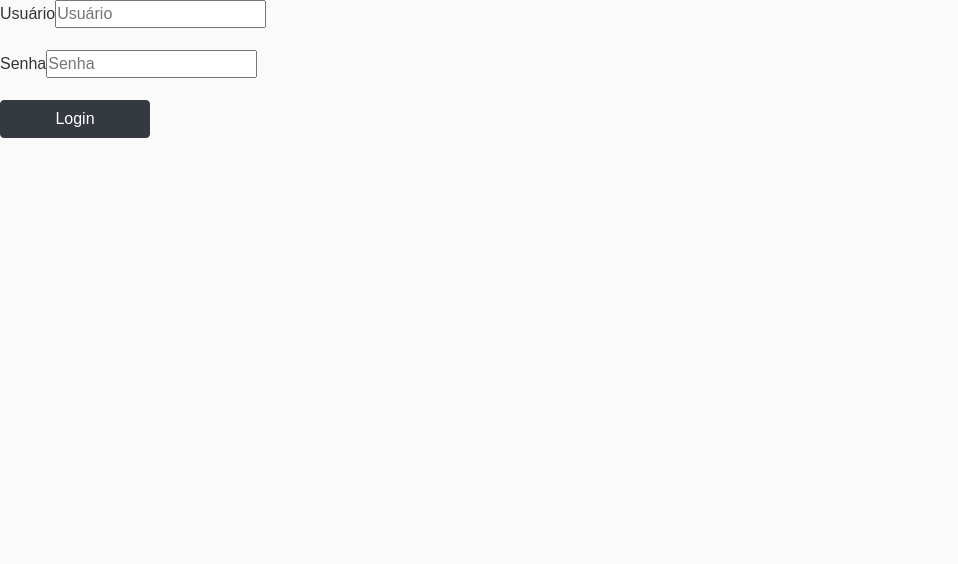
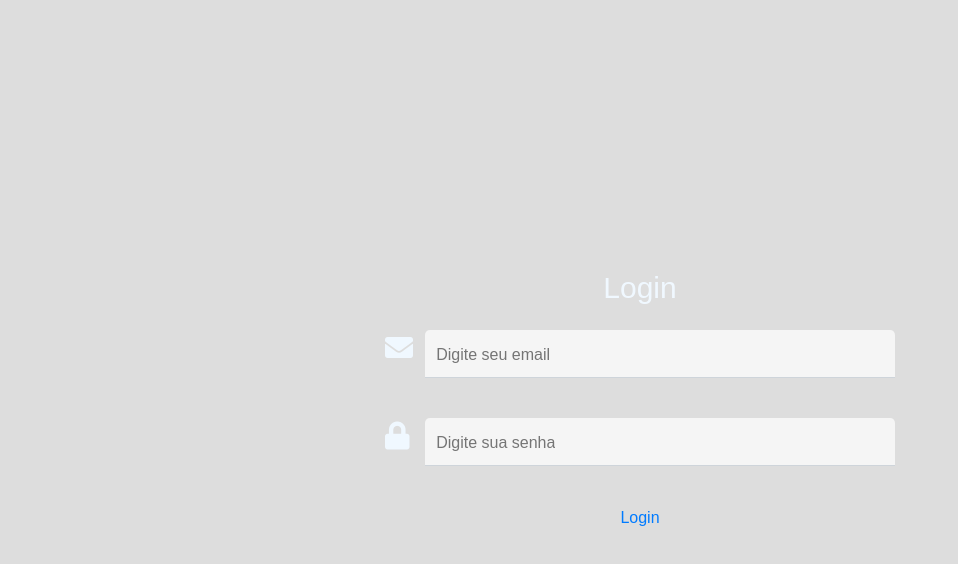
Before and after one commit to greisonsantos/transseis-integration-front, a React (Create React App) app: page / in a window 1280 px wide. Shown: the top 564 px of the page, without its empty margins (0-958 px from the left). Built offline with nearby package versions, Linux system fonts and the light colour scheme.

Commit message:
page login

```diff
--- a/src/App.js
+++ b/src/App.js
@@ -1,12 +1,24 @@
-import React from "react";
-import Routes from "./routes";
+import React, { Fragment } from 'react';
 
-import "./styles.css";
+import '@fortawesome/fontawesome-free/css/all.min.css';
+import 'bootstrap-css-only/css/bootstrap.min.css';
+import 'mdbreact/dist/css/mdb.css';
 
-const App = () => (
-  <div className="App">
-    <Routes />
-  </div>
-);
+import GlobalStyle from './styles/Global'
+import Routes from './routes'
+
+import { BrowserRouter } from "react-router-dom";
+
+
+function App() {
+  return (
+    <BrowserRouter >
+      <Fragment>
+        <GlobalStyle />
+        <Routes />
+      </Fragment>
+    </BrowserRouter>
+  );
+}
 
 export default App;
--- a/src/index.js
+++ b/src/index.js
@@ -1,6 +1,8 @@
 import React from 'react';
 import ReactDOM from 'react-dom';
-
+import '@fortawesome/fontawesome-free/css/all.min.css';
+import 'bootstrap-css-only/css/bootstrap.min.css';
+import 'mdbreact/dist/css/mdb.css';
 import App from './App';
 
 ReactDOM.render(<App />, document.getElementById('root'));
--- a/src/pages/login/index.js
+++ b/src/pages/login/index.js
@@ -1,58 +1,54 @@
-import React, { Component } from "react";
+import React from "react";
+import { MDBContainer, MDBRow, MDBCol, MDBInput, MDBBtn, MDBIcon } from 'mdbreact';
+import './style.css';
 import { Link } from "react-router-dom";
-import { Form, Button, FormGroup } from "react-bootstrap";
-import "bootstrap/dist/css/bootstrap.min.css";
-import Image from "../../assets/login.png";
 
-import "./styles.css";
+const Login = () => {
+  return (
 
+    <div className='container'>
+      {/* <img src={logo} alt="Logo" height="150px" width="250px" id='imageLogo' /> */}
+      <MDBContainer>
+        <MDBRow style={{ width: '100%', display: 'flex', justifyContent: 'center' }}>
+          <MDBCol md="6">
+            <form >
+              <p className="h5 text-center mb-4 title">Login</p>
+              <div className="grey-text">
+                <MDBInput
+                  labelClass='inputs'
+                  iconClass='inputs'
+                  background='inputs'
+                  label="Digite seu email"
+                  icon="envelope"
+                  group
+                  type="email"
+                  validate
+                  error="wrong"
+                  success="right"
+                />
+                <MDBInput
+                  iconClass='inputs'
+                  background='inputs'
+                  label="Digite sua senha"
+                  icon="lock"
+                  group
+                  type="password"
+                  validate
+                />
+                <div className='selectSector'>
 
-export default class Login extends Component {
-  render() {
-    return (
-      <div>
-        <Form>
-          <FormGroup>
-            <div className="form__group field">
-              <label for="user" className="form__label">
-                Usuário
-                    </label>
-              <input
-                type="input"
-                className="form__field"
-                placeholder="Usuário"
-                name="user"
-                id="user"
-                required
-              />
+                </div>
 
-            </div>
-          </FormGroup>
-          <FormGroup controlId="formGroupPassword">
-            <div className="form__group field">
-              <label for="user" className="form__label">
-                Senha
-                    </label>
-              <input
-                type="password"
-                className="form__field"
-                placeholder="Senha"
-                name="password"
-                id="password"
-                required
-              />
+              </div>
+              <div className="text-center">
+                <Link to="/home">Login</Link>
+              </div>
+            </form>
+          </MDBCol>
+        </MDBRow>
+      </MDBContainer>
+    </div>
+  );
+};
 
-            </div>
-          </FormGroup>
-          <Link to="/home">
-            <Button variant="dark" className="buttons">
-              Login
-                  </Button>
-          </Link>
-
-        </Form>
-
-      </div>
-    );
-  }
-}
+export default Login;
--- /dev/null
+++ b/src/pages/login/style.css
@@ -0,0 +1,29 @@
+.container {
+  width: 100vw;
+  height: 100vh;
+  display: flex;
+  justify-content: center;
+  align-items: center;
+}
+
+.inputs{
+  color: aliceblue;
+}
+.title{
+  font-size: 30px;
+  color: aliceblue;
+}
+.selectSector{
+  display: flex;
+  flex-direction: row;
+}
+#iconSelect{
+  margin-top: 8px;
+  width: 30px;
+  height: 30px;
+  margin-right: 12px;
+}
+#imageLogo{
+  position: absolute;
+top: 10px;
+}
--- a/src/pages/login/styles.css
+++ /dev/null
@@ -1,104 +0,0 @@
-* {
-  margin: 0;
-  padding: 0;
-  -webkit-box-sizing: border-box;
-  -moz-box-sizing: border-box;
-  box-sizing: border-box;
-}
-
-.cont {
-  background: #fff;
-  width: 100vw;
-  height: 100vh;
-  display: grid;
-  grid-template-columns: 1fr 1fr;
-  margin-left: auto;
-  margin-right: auto;
-}
-
-.cont > div {
-  background: #fff;
-}
-
-.col {
-  display: inline-block;
-  min-height: 1px;
-  padding-left: 5px;
-  padding-right: 5px;
-  width: 100%;
-  height: 100%;
-  margin-right: -4px;
-  *zoom: 1;
-  *display: inline;
-}
-
-@media (min-width: 480px) {
-  .col-2 {
-    width: 100%;
-  }
-}
-
-.img {
-  display: inline-block;
-  object-fit: cover;
-  width: 600%;
-  height: 100%;
-  min-height: 1px;
-  margin-left: auto;
-  margin-right: auto;
-}
-
-.boxform {
-  width: 700%;
-  height: 100%;
-  display: flex;
-  padding-top: 175px;
-  margin-left: auto;
-  margin-right: auto;
-  background-color: #fff;
-  justify-content: center;
-  justify-items: center;
-}
-
-.footer {
-  display: flex;
-  text-align: center;
-  font-family: "Segoe UI", Tahoma, Geneva, Verdana, sans-serif;
-  font-size: 9pt;
-  margin-top: 520px;
-  margin-left: -340px;
-  margin-right: auto;
-}
-
-.tittle {
-  margin-left: -110px;
-  font-weight: bold;
-  font-size: 18pt;
-  font-family: "Segoe UI", Tahoma, Geneva, Verdana, sans-serif;
-  color: #565555;
-  text-align: center;
-}
-
-.slogan {
-  margin-left: -110px;
-  font-size: 10pt;
-  font-family: "Segoe UI", Tahoma, Geneva, Verdana, sans-serif;
-  color: #aba2a2;
-  text-align: center;
-}
-
-.form {
-  margin-top: 40px;
-}
-
-.buttons {
-  width: 150px !important;
-  margin: 0 auto !important;
-  margin-right: 60px !important;
-}
-
-@media only screen and (max-width: 330px) {
-  div {
-    width: 250px;
-  }
-}
--- a/src/styles.css
+++ /dev/null
@@ -1,12 +0,0 @@
-* {
-  margin: 0;
-  padding: 0;
-  outline: 0;
-  box-sizing: border-box;
-}
-
-body {
-  font-family: Arial, Helvetica, sans-serif;
-  background-color: #fafafa;
-  color: #333;
-}
--- /dev/null
+++ b/src/styles/Global.js
@@ -0,0 +1,23 @@
+import { createGlobalStyle } from 'styled-components'
+
+
+const GlobalStyle = createGlobalStyle`
+  *{
+    margin: 0;
+        padding: 0;
+        box-sizing: border-box;
+        outline: 0;
+}
+    html,body, #root{
+      height: 100 %;
+    }
+body {
+  text-rendering: optmizeLegibility !important;
+  -webkit-font-smooting: antialiased !important;
+  font-family: sans-serif;
+  background: #DDD
+}
+`;
+
+
+export default GlobalStyle;
```
Also changed, not shown: package.json (+5 -4 lines), 1 other file (tests, documents, lock files or other folders).
